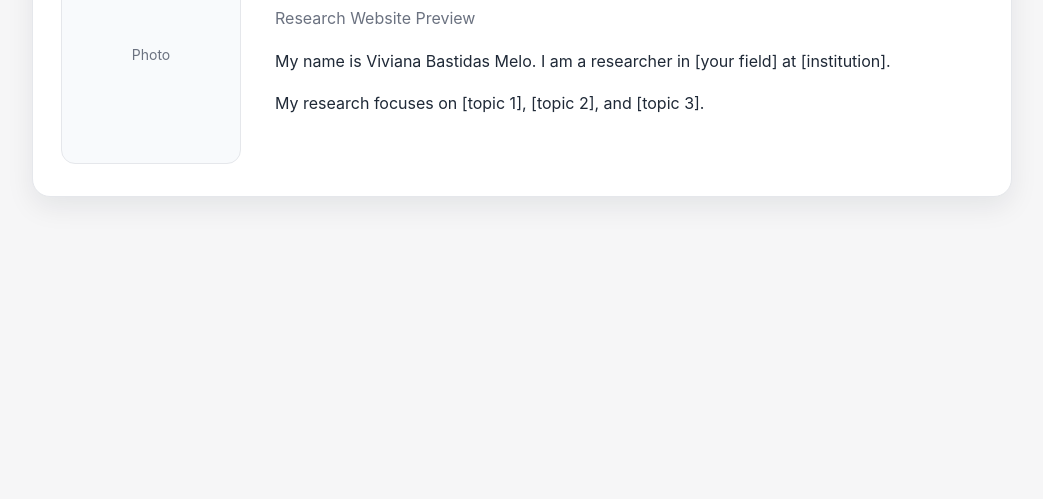
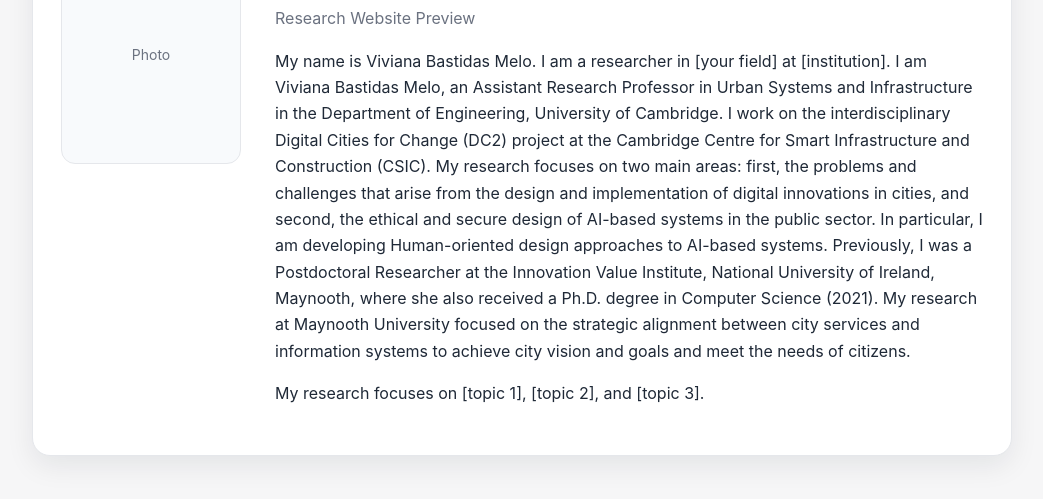
Before and after one commit to vivikaing/vivikaing.github.io, a plain HTML site: page index.html in a window 1280 px wide. Shown: the part 189-688 px from the top of the page, without its empty margins (118-1161 px from the left). Drawn offline with Linux system fonts and the light colour scheme.

Commit message:
Update index.html

```diff
--- a/index.html
+++ b/index.html
@@ -24,6 +24,13 @@
         <p class="muted">Research Website Preview</p>
         <p>
           My name is Viviana Bastidas Melo. I am a researcher in [your field] at [institution].
+
+          I am Viviana Bastidas Melo, an Assistant Research Professor in Urban Systems and Infrastructure in the Department of Engineering, University of Cambridge. I work on the interdisciplinary Digital Cities for Change (DC2) project at the Cambridge Centre for Smart Infrastructure and Construction (CSIC).
+
+          My research focuses on two main areas: first, the problems and challenges that arise from the design and implementation of digital innovations in cities, and second, the ethical and secure design of AI-based systems in the public sector. In particular, I am developing Human-oriented design approaches to AI-based systems.
+
+          Previously, I was a Postdoctoral Researcher at the Innovation Value Institute, National University of Ireland, Maynooth, where she also received a Ph.D. degree in Computer Science (2021). My research at Maynooth University focused on the strategic alignment between city services and information systems to achieve city vision and goals and meet the needs of citizens.
+
         </p>
         <p>
           My research focuses on [topic 1], [topic 2], and [topic 3].
```
